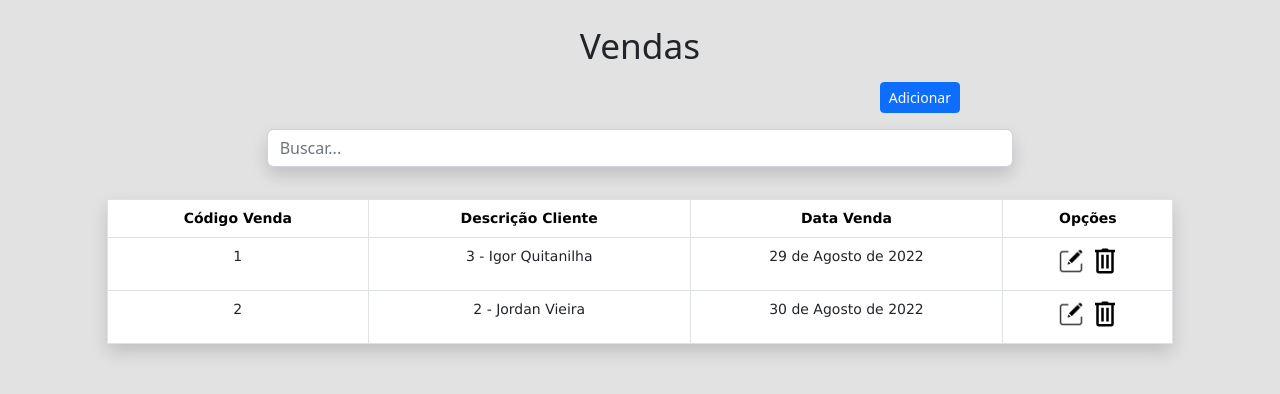
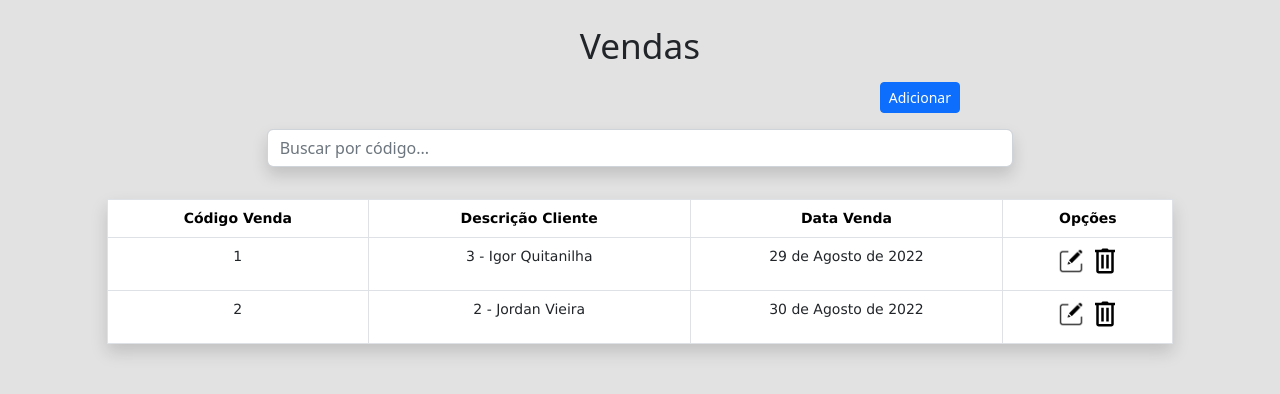
Before and after one commit to JoonMarion/sistema-vendas, a Django app: page /vendas/lista/ in a window 1280 px wide. Shown: the part 72-466 px from the top of the page. Run offline with Django 4.2, Linux system fonts and the light colour scheme; data comes from the database, SQL or seed files in the repository.

Commit message:
Update lista.html

```diff
--- a/templates/vendas/lista.html
+++ b/templates/vendas/lista.html
@@ -13,7 +13,7 @@
 
 <div class="col-8 col-xxl-5 col-sm-7 m-auto pt-2 pb-2" style="text-align: right;">
     <form method="get">
-        <input type="text" id="search" name="search" class="form-control shadow" placeholder="Buscar...">
+        <input type="text" id="search" name="search" class="form-control shadow" placeholder="Buscar por código...">
     </form>
 </div>
 
```
